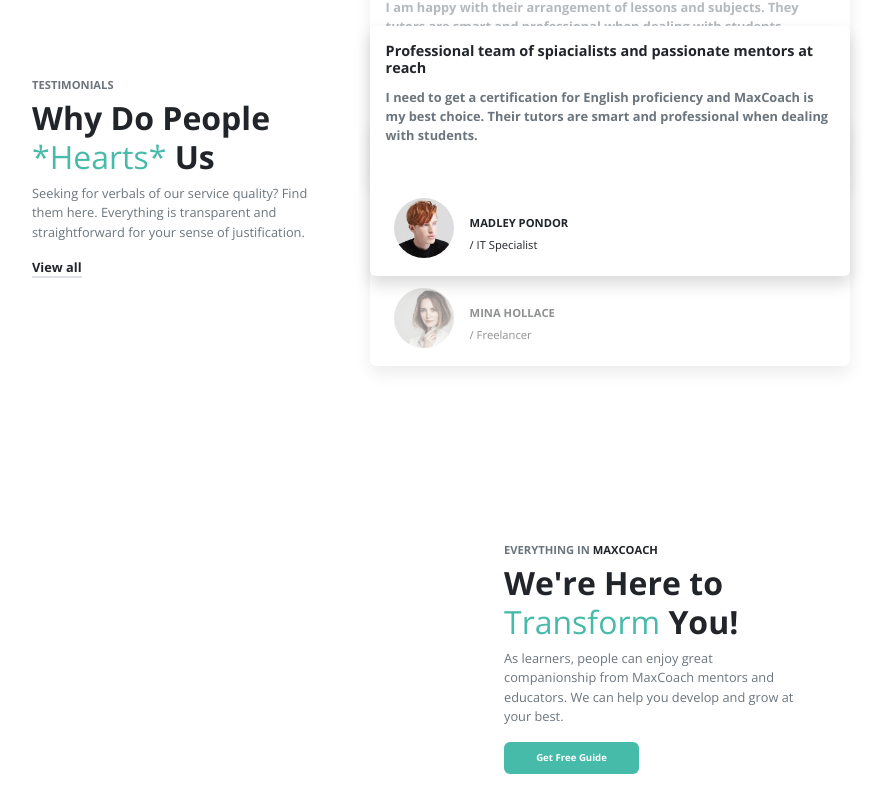
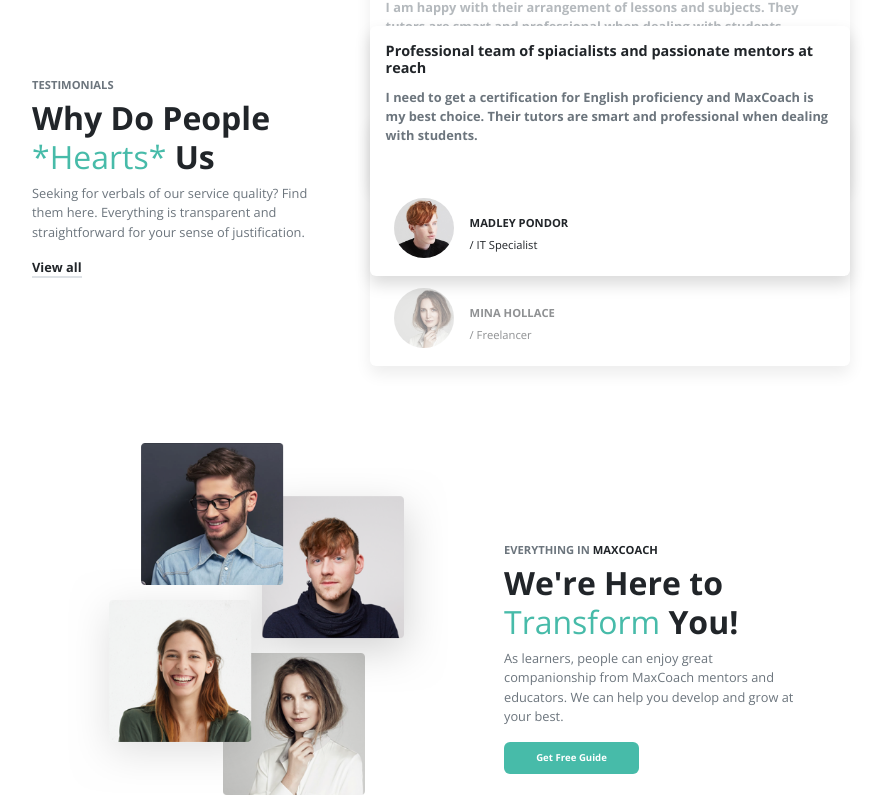
Before and after one commit to MarcoInchingoli89/proj-html-vuejs, a Vue app: page / in a window 1280 px wide. Shown: the part 2785-3588 px from the top of the page, without its empty margins (172-1060 px from the left). Before the commit the page ends 3559 px from the top, so only its background shows below. Built offline with nearby package versions, Linux system fonts and the light colour scheme.

Commit message:
Add Section Staff Completed

```diff
--- a/src/components/AppMain.vue
+++ b/src/components/AppMain.vue
@@ -28,11 +28,11 @@ export default {
         <section class="staff">
             <div class="container">
                 <div class="row row-cols-2 gap-4">
-                    <!-- Immagine sezione career -->
-                    <div class="col image">
-                        <img class="index_0 img-fluid rounded-1 shadow-lg" src="" alt="">
+                    <!-- Immagine -->
+                    <div class="col image pb-2 ps-5">
+                        <img width="380" class="img-fluid rounded-1" src="../assets/img/home-3-team-image.png" alt="">
                     </div>
-                    <!-- Testo sezione career -->
+                    <!-- Testo -->
                     <div class="col text">
                         <h6 class="text-uppercase text-muted fw-bold">Everything in <span
                                 class="text-body">Maxcoach</span>
@@ -54,16 +54,17 @@ export default {
 <style lang="scss" scoped>
 @use '../assets/scss/partials/variables' as *;
 
-.row {
-    margin-top: 250px;
-}
-
 .container {
     max-width: 70%;
 }
 
 .text {
+    margin-top: 250px;
     max-width: 35%;
+}
+
+.image {
+    margin-top: 150px;
 }
 
 .btn {
```
